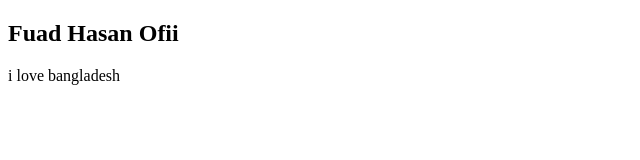
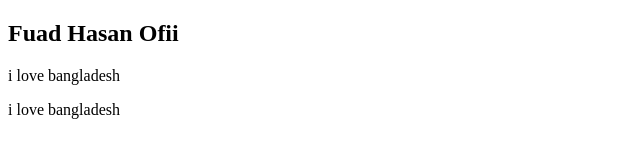
Before and after one commit to fuadhasanofficial/my-2nd-wesite, a plain HTML site: page index.html in a window 1280 px wide. Shown: the whole page, without its empty margins (0-640 px from the left). Drawn offline with Linux system fonts and the light colour scheme.

Commit message:
new change

```diff
--- a/index.html
+++ b/index.html
@@ -10,5 +10,6 @@
     <h2>Fuad Hasan Ofii</h2>
 
     <p>i love bangladesh</p>
+    <p>i love bangladesh</p>
 </body>
 </html>
```
